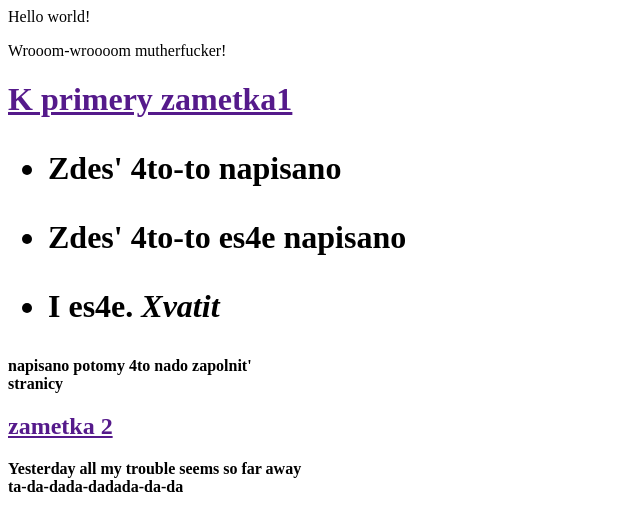
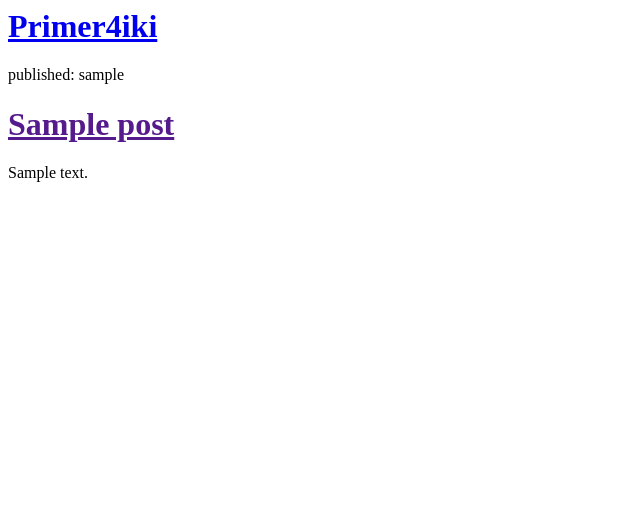
Before and after one commit to Mitra92/popitka2, a Django app: page / in a window 1280 px wide. Shown: the top 531 px of the page, without its empty margins (0-640 px from the left). Run offline with Django 3.2, Linux system fonts and the light colour scheme; tables that the repository leaves empty hold one stand-in row (values such as "Sample post").

Commit message:
zametki 2.1

```diff
--- a/site1/models.py
+++ b/site1/models.py
@@ -1,5 +1,6 @@
 from django.db import models
 from django.utils import timezone
+from django.contrib.auth.models import User
 
 
 class Post(models.Model):
--- a/site1/templates/site1/post_list.html
+++ b/site1/templates/site1/post_list.html
@@ -1,20 +1,16 @@
 <html>
 	<head>
 		<title>First Attempt</title>
+	<head>
 	<body>
-		<p>Hello world!</p>
-		<p>Wrooom-wroooom mutherfucker!</p>
-
 		<div>
-			<h1><a href=""><strong>K primery zametka1<strong></a><h1>
-			<p><ul><li>Zdes' 4to-to napisano</li></ul><p>
-			<p><ul><li>Zdes' 4to-to es4e napisano</li></ul><p>
-			<p><ul><li>I es4e. <em>Xvatit</em></li></ul><p>
+			<h1><a href='/'>Primer4iki</a></h1>
+		{% for post in posts %}
+		<div>
+			<p>published: {{ post.author }}</p>
+			<h1><a href="">{{ post.title }}</a></h1>
+			<p>{{ post.text|linebreaksbr }}</p>
 		</div>
-		<div>
-			<p>napisano potomy 4to nado zapolnit' <br />stranicy</p>
-			<h2><a href="">zametka 2</a></h2>
-			<p>Yesterday all my trouble seems so far away<br />ta-da-dada-dadada-da-da</p>
-		</div>
+	{% endfor %}
 	</body>
 </html>
--- a/site1/views.py
+++ b/site1/views.py
@@ -1,4 +1,8 @@
 from django.shortcuts import render
+from django.utils import timezone
+from .models import Post
+
 
 def post_list(request):
-    return render(request, 'site1/post_list.html')
+    posts = Post.objects.filter()
+    return render(request, 'site1/post_list.html', {'posts':posts})
```
